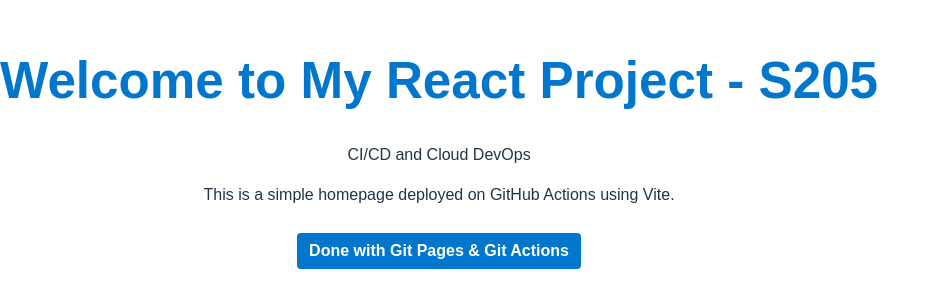
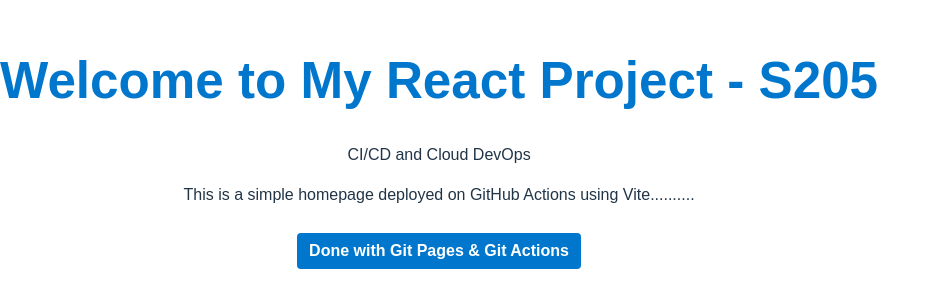
Before and after one commit to ChennamsettiCharitha/reactapp205-gitactions, a React (Vite) app: page / in a window 1280 px wide. Shown: the part 281-588 px from the top of the page, without its empty margins (0-940 px from the left). Built offline with nearby package versions, Linux system fonts and the light colour scheme.

Commit message:
Updated App.Jsx

```diff
--- a/src/App.jsx
+++ b/src/App.jsx
@@ -5,7 +5,7 @@
     <div className="container">
       <h1>Welcome to My React Project - S205</h1>
       <p>CI/CD and Cloud DevOps</p>
-      <p>This is a simple homepage deployed on GitHub Actions using Vite.</p>
+      <p>This is a simple homepage deployed on GitHub Actions using Vite..........</p>
       <p>
         <span className="highlight">Done with Git Pages & Git Actions</span>
       </p>
```
